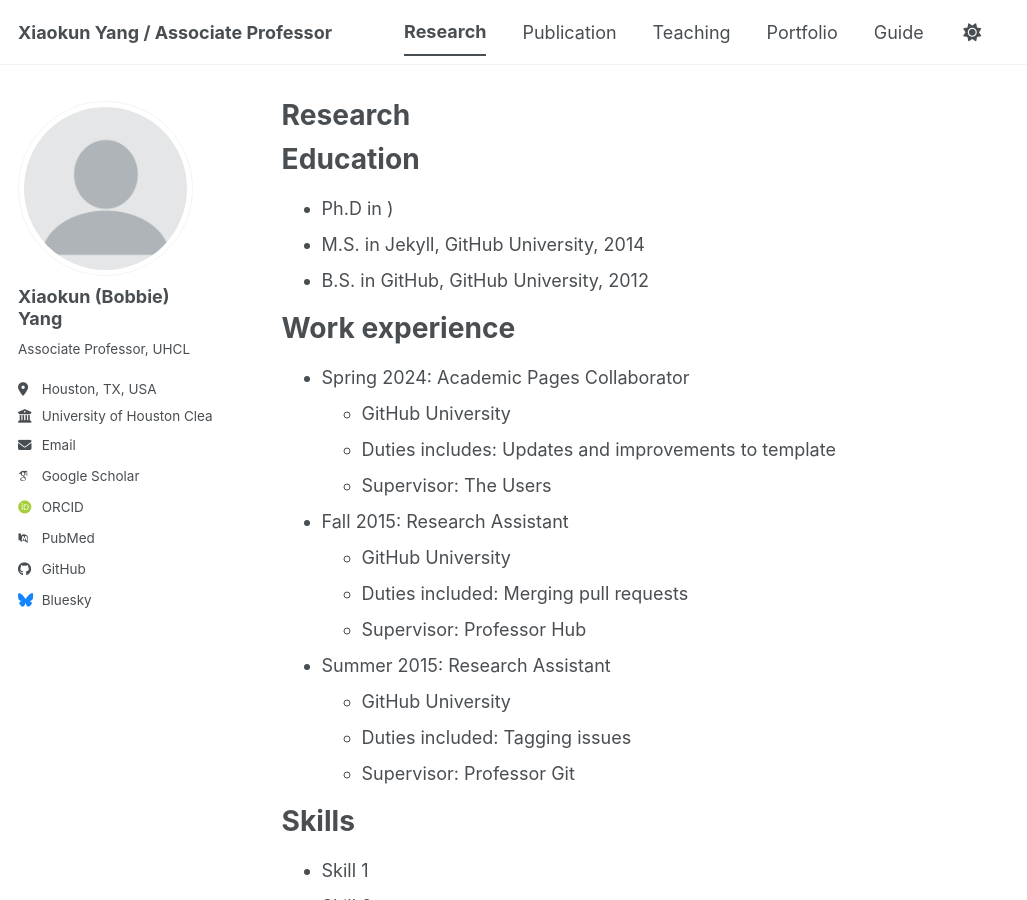
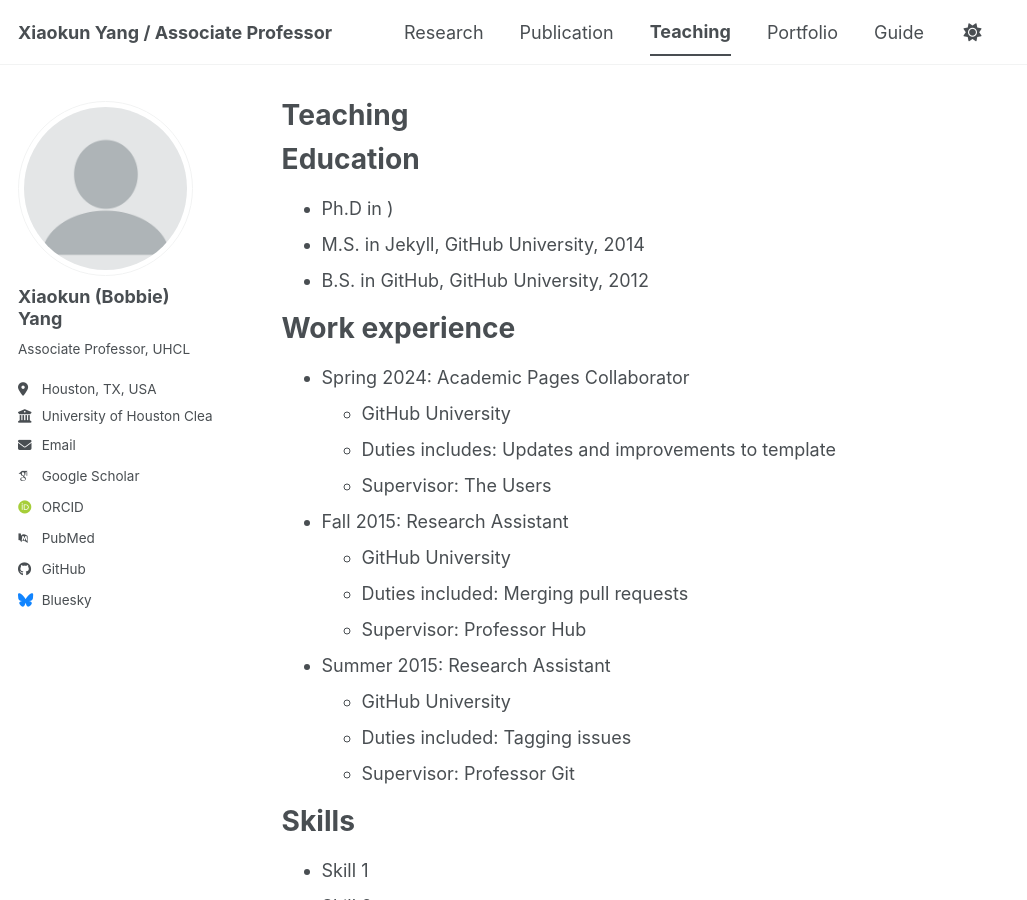
Before and after one commit to bobbieyang/bobbieyang.github.io, a Jekyll site: the page built from _pages/teaching.md, in a window 1280 px wide and 900 px high. Shown: the whole window, without its empty margins (0-1027 px from the left). Built offline with Jekyll 4.4.1, drawn with Linux system fonts in a browser that asks for light colours; some web fonts are replaced; a script bundle is joined from its source files by our own code; library files that are not in the unit come from our copies.

Commit message:
Update teaching.md

```diff
--- a/_pages/teaching.md
+++ b/_pages/teaching.md
@@ -1,10 +1,10 @@
 ---
 layout: archive
-title: "Research"
-permalink: /research/
+title: "Teaching"
+permalink: /teaching/
 author_profile: true
 redirect_from:
-  - /research
+  - /teaching
 ---
 
 {% include base_path %}
```
